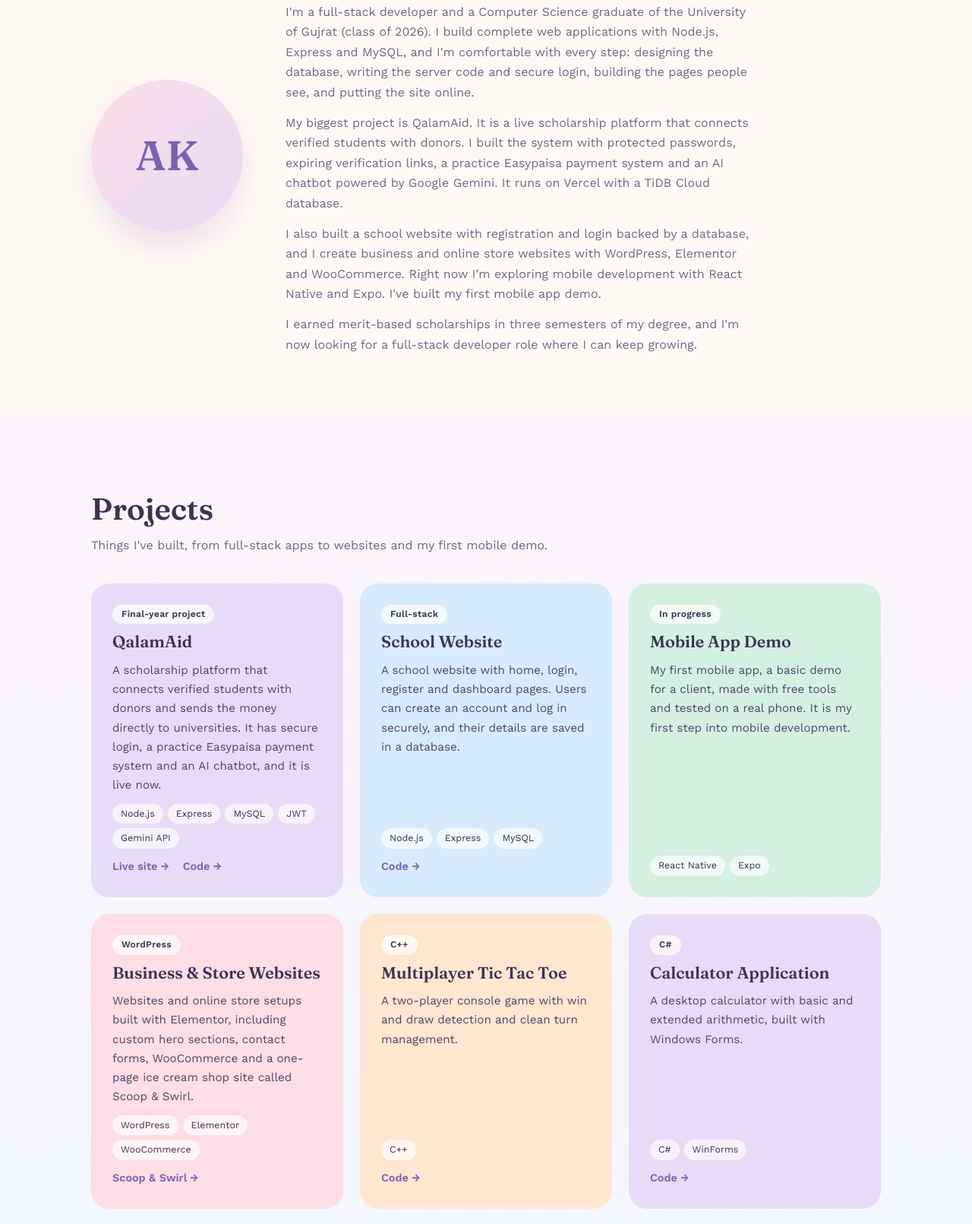
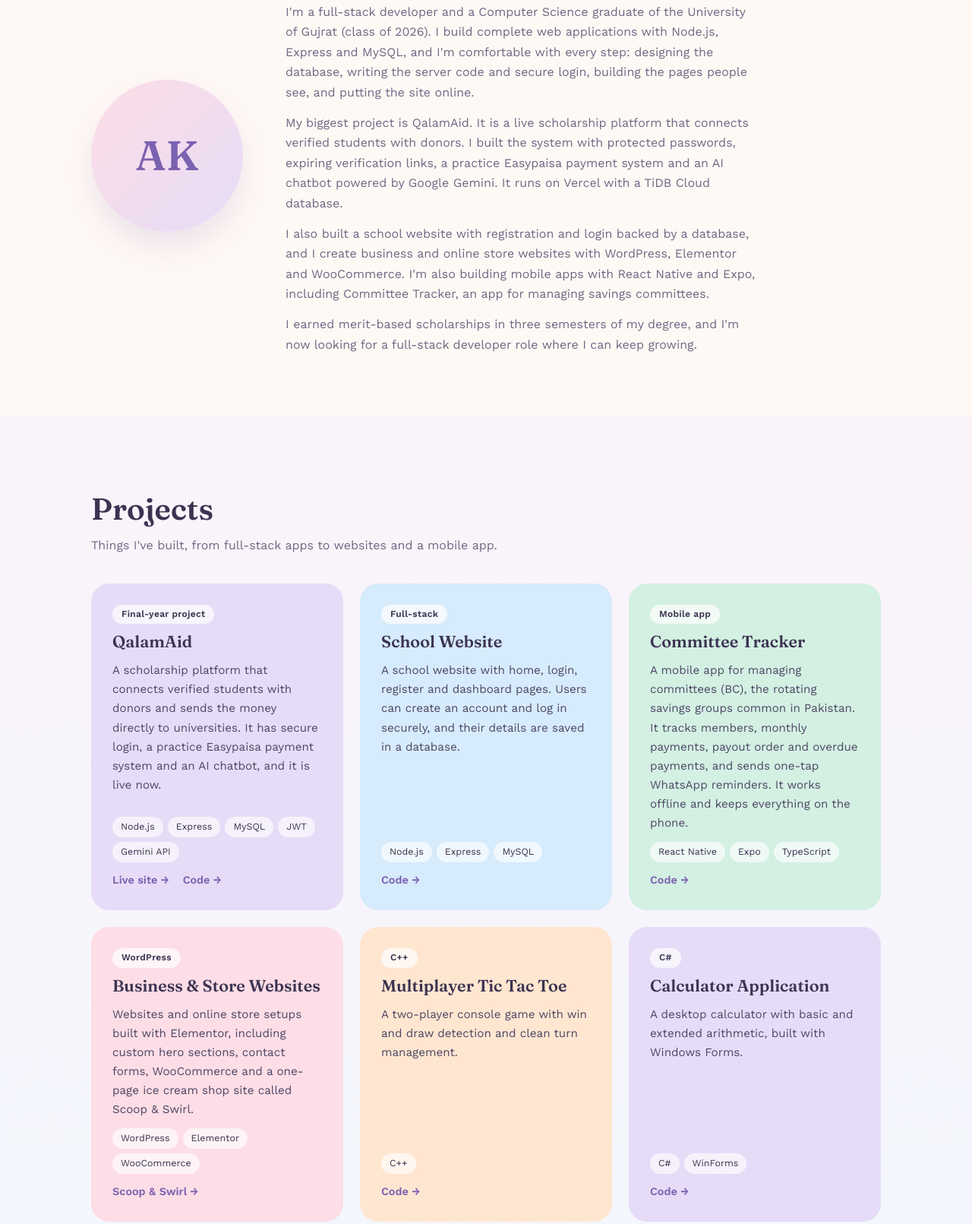
Before and after one commit to ayeshakhan69673-source/personal-website, a plain HTML site: page index.html in a window 1280 px wide. Shown: the part 957-2568 px from the top of the page at 76% size. Drawn offline with nearby package versions, Linux system fonts and the light colour scheme.

Commit message:
Add Committee Tracker mobile app project

```diff
--- a/index.html
+++ b/index.html
@@ -4,7 +4,7 @@
 <meta charset="UTF-8">
 <meta name="viewport" content="width=device-width, initial-scale=1.0">
 <title>Ayesha Khan — Full-Stack Developer</title>
-<meta name="description" content="Portfolio of Ayesha Khan, a full-stack developer building web apps with Node.js, Express and MySQL, plus WordPress sites, and exploring mobile development.">
+<meta name="description" content="Portfolio of Ayesha Khan, a full-stack developer building web apps with Node.js, Express and MySQL, plus WordPress sites, and building mobile apps with React Native.">
 <link rel="preconnect" href="https://fonts.googleapis.com">
 <link rel="preconnect" href="https://fonts.gstatic.com" crossorigin>
 <link href="https://fonts.googleapis.com/css2?family=Fraunces:opsz,wght@9..144,500;9..144,600&family=Work+Sans:wght@400;500;600&display=swap" rel="stylesheet">
@@ -29,7 +29,7 @@
   <div class="wrap hero-inner">
     <p class="pill">Rawalpindi, Pakistan · Open to opportunities</p>
     <h1>Hi, I'm Ayesha Khan.<br><em>Full-Stack Developer.</em></h1>
-    <p class="lead">I build complete web applications with Node.js, Express and MySQL, and business websites with WordPress. My final-year project, <strong>QalamAid</strong>, is live today, and I'm now exploring mobile apps with React Native.</p>
+    <p class="lead">I build complete web applications with Node.js, Express and MySQL, and business websites with WordPress. My final-year project, <strong>QalamAid</strong>, is live today, and I'm now building mobile apps with React Native.</p>
     <div class="btn-row">
       <a href="#projects" class="btn btn-main">View my projects</a>
       <a href="Ayesha_Khan_Resume.pdf" download class="btn btn-soft">Download resume</a>
@@ -47,7 +47,7 @@
       <h2>About me</h2>
       <p>I'm a full-stack developer and a Computer Science graduate of the University of Gujrat (class of 2026). I build complete web applications with Node.js, Express and MySQL, and I'm comfortable with every step: designing the database, writing the server code and secure login, building the pages people see, and putting the site online.</p>
       <p>My biggest project is QalamAid. It is a live scholarship platform that connects verified students with donors. I built the system with protected passwords, expiring verification links, a practice Easypaisa payment system and an AI chatbot powered by Google Gemini. It runs on Vercel with a TiDB Cloud database.</p>
-      <p>I also built a school website with registration and login backed by a database, and I create business and online store websites with WordPress, Elementor and WooCommerce. Right now I’m exploring mobile development with React Native and Expo. I've built my first mobile app demo.</p>
+      <p>I also built a school website with registration and login backed by a database, and I create business and online store websites with WordPress, Elementor and WooCommerce. I'm also building mobile apps with React Native and Expo, including Committee Tracker, an app for managing savings committees.</p>
       <p>I earned merit-based scholarships in three semesters of my degree, and I'm now looking for a full-stack developer role where I can keep growing.</p>
     </div>
   </div>
@@ -56,7 +56,7 @@
 <section id="projects" class="section alt">
   <div class="wrap">
     <h2 class="reveal">Projects</h2>
-    <p class="sub reveal">Things I've built, from full-stack apps to websites and my first mobile demo.</p>
+    <p class="sub reveal">Things I've built, from full-stack apps to websites and a mobile app.</p>
     <div class="cards">
       <article class="card reveal">
         <span class="badge">Final-year project</span>
@@ -73,10 +73,11 @@
         <div class="links"><a href="https://github.com/ayeshakhan69673-source/school-website" target="_blank" rel="noopener">Code →</a></div>
       </article>
       <article class="card reveal">
-        <span class="badge">In progress</span>
-        <h3>Mobile App Demo</h3>
-        <p>My first mobile app, a basic demo for a client, made with free tools and tested on a real phone. It is my first step into mobile development.</p>
-        <ul class="tags"><li>React Native</li><li>Expo</li></ul>
+        <span class="badge">Mobile app</span>
+        <h3>Committee Tracker</h3>
+        <p>A mobile app for managing committees (BC), the rotating savings groups common in Pakistan. It tracks members, monthly payments, payout order and overdue payments, and sends one-tap WhatsApp reminders. It works offline and keeps everything on the phone.</p>
+        <ul class="tags"><li>React Native</li><li>Expo</li><li>TypeScript</li></ul>
+        <div class="links"><a href="https://github.com/ayeshakhan69673-source/committee-tracker" target="_blank" rel="noopener">Code →</a></div>
       </article>
       <article class="card reveal">
         <span class="badge">WordPress</span>
@@ -118,9 +119,7 @@
       </div>
       <div class="chips reveal">
         <h3>Also working with</h3>
-        <ul><li>WordPress</li><li>Elementor</li><li>WooCommerce</li><li>REST APIs</li><li>JWT login</li><li>Google Gemini API</li><li>ASP.NET MVC</li><li>SQL Server</li><li>Vercel</li><li>C++</li><li>C#</li></ul>
-        <h3>Currently exploring</h3>
-        <ul><li class="explore">React Native</li><li class="explore">Expo</li></ul>
+        <ul><li>React Native</li><li>Expo</li><li>TypeScript</li><li>WordPress</li><li>Elementor</li><li>WooCommerce</li><li>REST APIs</li><li>JWT login</li><li>Google Gemini API</li><li>ASP.NET MVC</li><li>SQL Server</li><li>Vercel</li><li>C++</li><li>C#</li></ul>
       </div>
     </div>
   </div>
```
